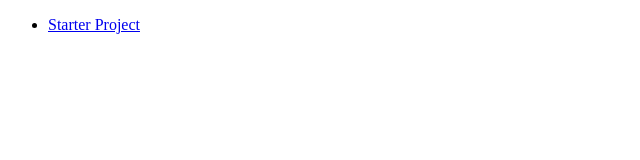
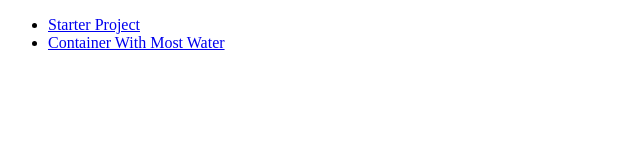
Before and after one commit to churchofscyence/sandbox-dynamic-programming, a plain HTML site: page index.html in a window 1280 px wide. Shown: the whole page, without its empty margins (0-640 px from the left). Drawn offline with Linux system fonts and the light colour scheme.

Commit message:
Update index.html

```diff
--- a/index.html
+++ b/index.html
@@ -7,6 +7,7 @@
 
     <ul>
         <li><a href="Starter/index.html">Starter Project</a></li>
+        <li><a href="LEETCODE/ContainerWithMostWater/index.html">Container With Most Water</a></li>
     </ul>
 
 </body>
```
